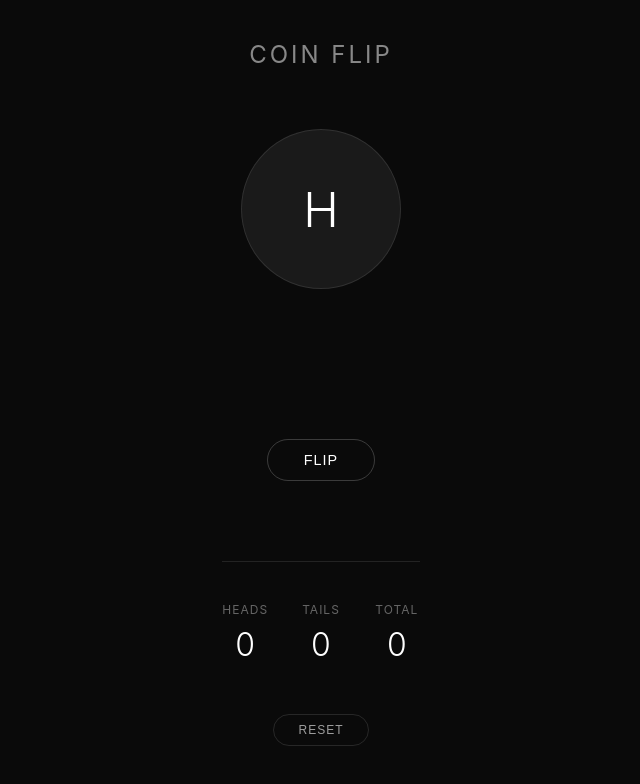
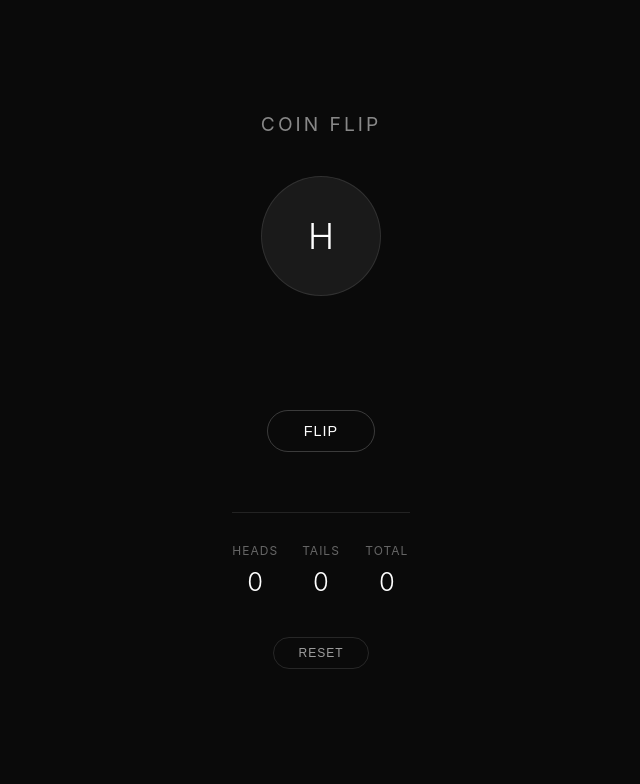
Before and after one commit to DisanduP/Flip-The-Coin-1, a plain HTML site: page index.html in a window 1280 px wide. Shown: the whole page, without its empty margins (319-959 px from the left). Drawn offline with Linux system fonts and the light colour scheme.

Commit message:
Adjust styles for layout and font sizes

```diff
--- a/index.html
+++ b/index.html
@@ -23,13 +23,13 @@
 
         .container {
             text-align: center;
-            padding: 40px;
-            max-width: 500px;
+            padding: 30px;
+            max-width: 400px;
         }
 
         h1 {
-            font-size: 1.5em;
-            margin-bottom: 60px;
+            font-size: 1.2em;
+            margin-bottom: 40px;
             font-weight: 400;
             letter-spacing: 3px;
             text-transform: uppercase;
@@ -38,12 +38,12 @@
 
         .coin-container {
             perspective: 1000px;
-            margin: 60px auto;
+            margin: 40px auto;
         }
 
         .coin {
-            width: 160px;
-            height: 160px;
+            width: 120px;
+            height: 120px;
             position: relative;
             transform-style: preserve-3d;
             transition: transform 0.6s;
@@ -68,7 +68,7 @@
             display: flex;
             justify-content: center;
             align-items: center;
-            font-size: 3em;
+            font-size: 2.2em;
             font-weight: 300;
             border: 1px solid rgba(255,255,255,0.1);
         }
@@ -110,9 +110,9 @@
         }
 
         .result {
-            font-size: 1.2em;
-            margin: 40px 0;
-            min-height: 30px;
+            font-size: 1em;
+            margin: 30px 0;
+            min-height: 24px;
             font-weight: 300;
             letter-spacing: 2px;
             color: #fff;
@@ -120,15 +120,15 @@
 
         .stats {
             border-top: 1px solid rgba(255,255,255,0.1);
-            padding-top: 40px;
-            margin-top: 60px;
+            padding-top: 30px;
+            margin-top: 40px;
         }
 
         .stat-grid {
             display: grid;
             grid-template-columns: repeat(3, 1fr);
-            gap: 30px;
-            margin-bottom: 30px;
+            gap: 20px;
+            margin-bottom: 20px;
         }
 
         .stat-item {
@@ -144,7 +144,7 @@
         }
 
         .stat-value {
-            font-size: 2em;
+            font-size: 1.6em;
             font-weight: 300;
             color: #fff;
         }
```
